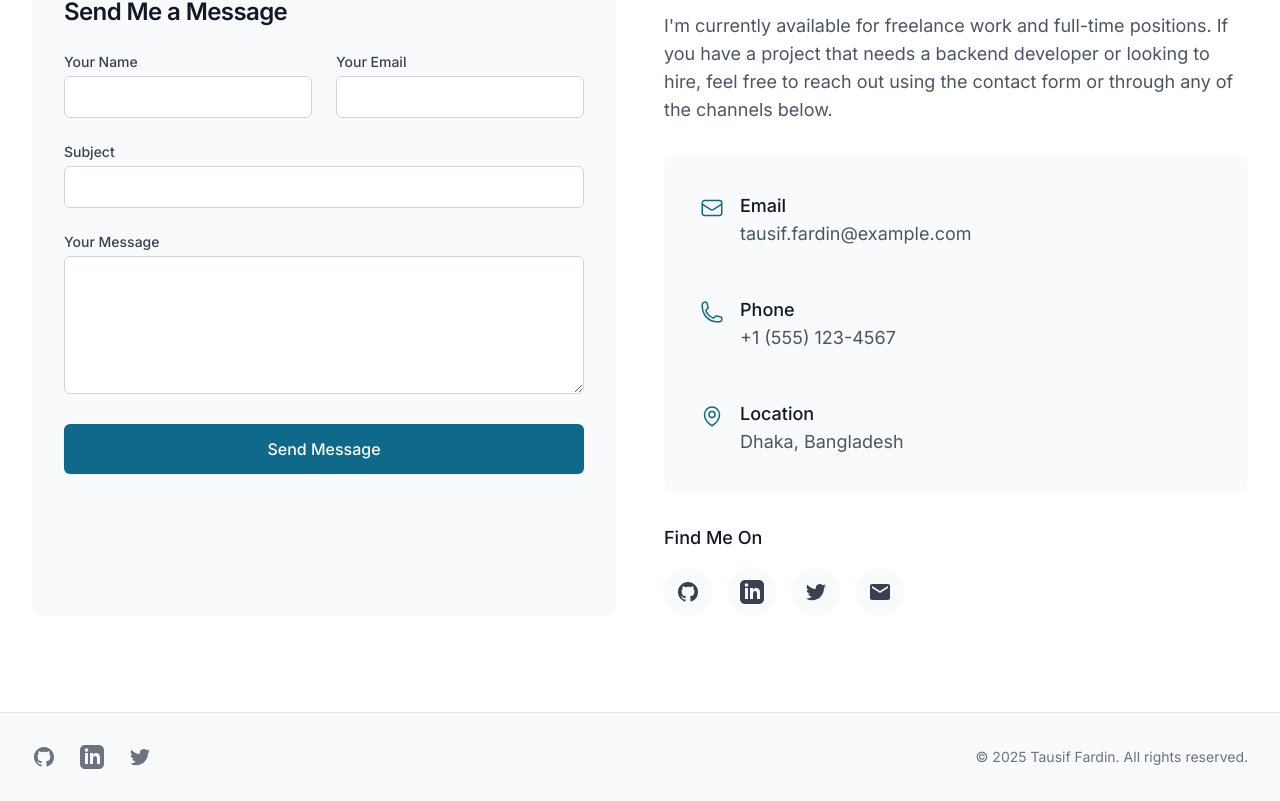
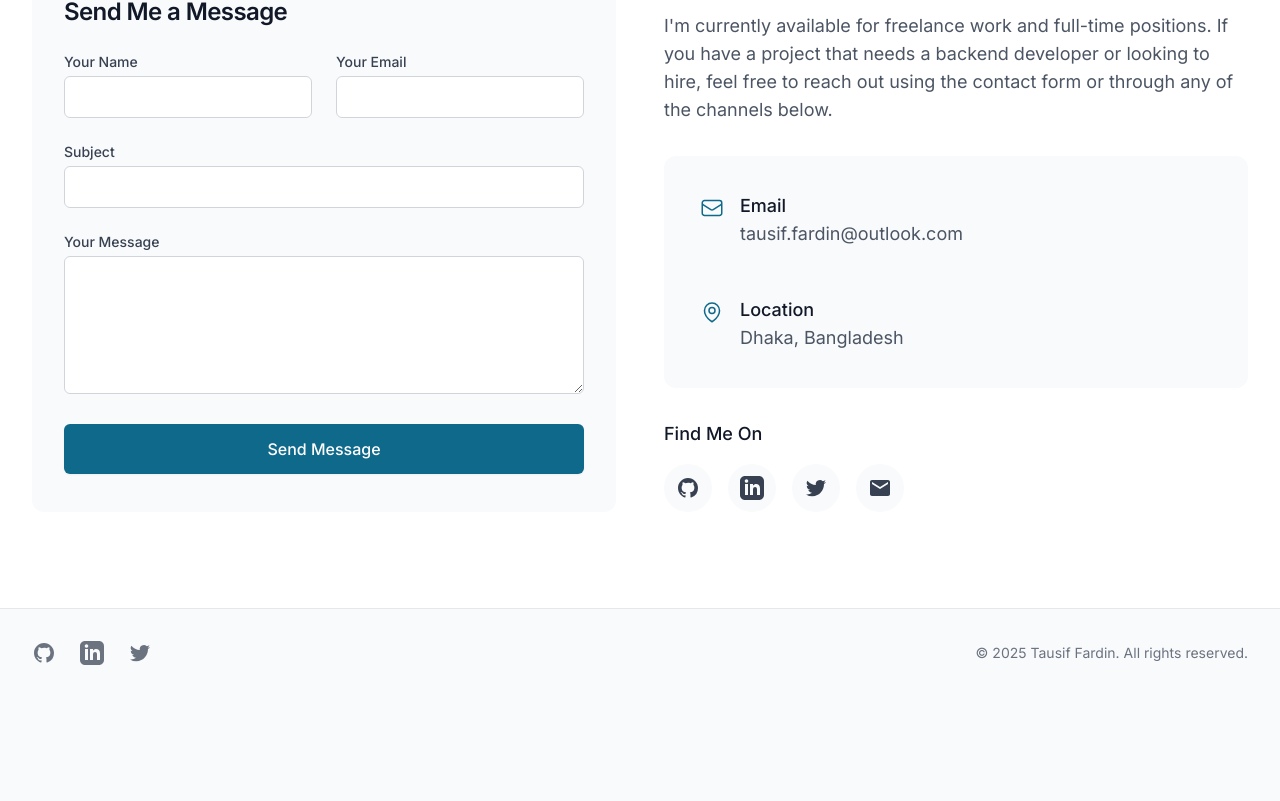
Before and after one commit to tausif-fardin/portfolio, a Next.js app: page / in a window 1280 px wide. Shown: the part 8577-9378 px from the top of the page. After the commit the page ends 9274 px from the top, so only its background shows below. Built offline with nearby package versions, Linux system fonts and the light colour scheme.

Commit message:
fix: update email contact details in ContactSection

```diff
--- a/src/components/contacts.js
+++ b/src/components/contacts.js
@@ -54,14 +54,8 @@ const ContactSection = () => {
         {
             icon: <EnvelopeIcon className="h-6 w-6 text-primary" />,
             title: "Email",
-            details: "tausif.fardin@example.com",
-            link: "mailto:tausif.fardin@example.com",
-        },
-        {
-            icon: <PhoneIcon className="h-6 w-6 text-primary" />,
-            title: "Phone",
-            details: "+1 (555) 123-4567",
-            link: "tel:+15551234567",
+            details: "tausif.fardin@outlook.com",
+            link: "mailto:tausif.fardin@outlook.com",
         },
         {
             icon: <MapPinIcon className="h-6 w-6 text-primary" />,
```
